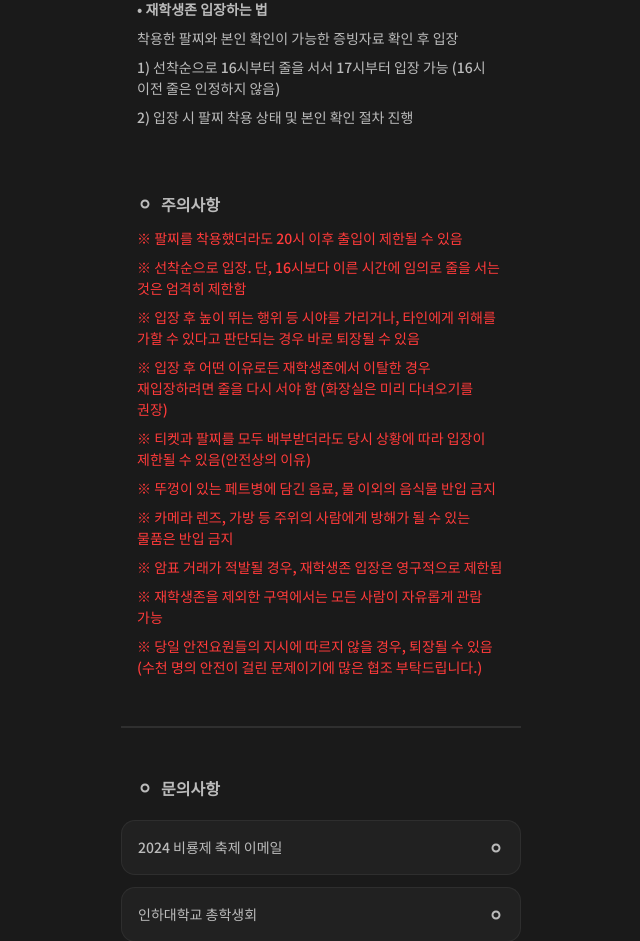
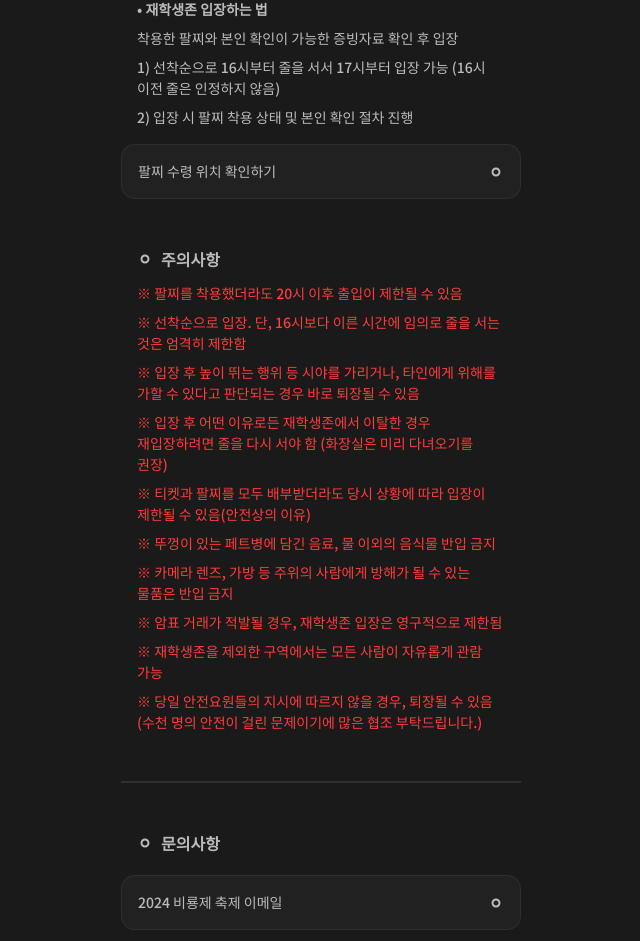
Before and after one commit to Be9room/Festime_FE, a React (Vite) app: page /entry in a window 1280 px wide. Shown: the part 1633-2574 px from the top of the page, without its empty margins (319-959 px from the left). Built offline with nearby package versions, Linux system fonts and the light colour scheme.

Commit message:
feat: add map hyperlink at Entry page
- 팔찌 교환 장소 구글맵 링크를 추가했습니다.

```diff
--- a/src/pages/Entry/index.jsx
+++ b/src/pages/Entry/index.jsx
@@ -100,6 +100,7 @@ const Entry = () => {
           "2) 입장 시 팔찌 착용 상태 및 본인 확인 절차 진행"
         ]}
       />
+      <LinkBlock text="팔찌 수령 위치 확인하기" to="https://maps.app.goo.gl/Zg68tV46gL3WkRwb6" />
 
       <TitleBlock
         className="mt-8"
```
